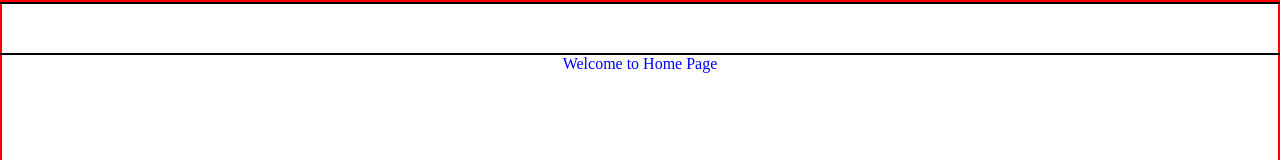
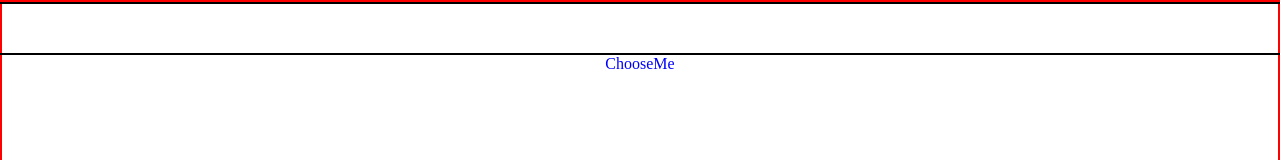
Before and after one commit to Danchiiik/30github, a React (Create React App) app in the folder frontend/: page / in a window 1280 px wide. Shown: the top 160 px of the page. Built offline with nearby package versions, Linux system fonts and the light colour scheme.

Commit message:
have no time

```diff
--- a/frontend/src/pages/Home.js
+++ b/frontend/src/pages/Home.js
@@ -9,7 +9,7 @@ function Home() {
         <section className="home">
             <Navbar />
         <div>
-            <h1>Welcome to Home Page</h1>
+            <h1>ChooseMe</h1>
         </div>
             <Footer />
 
```
